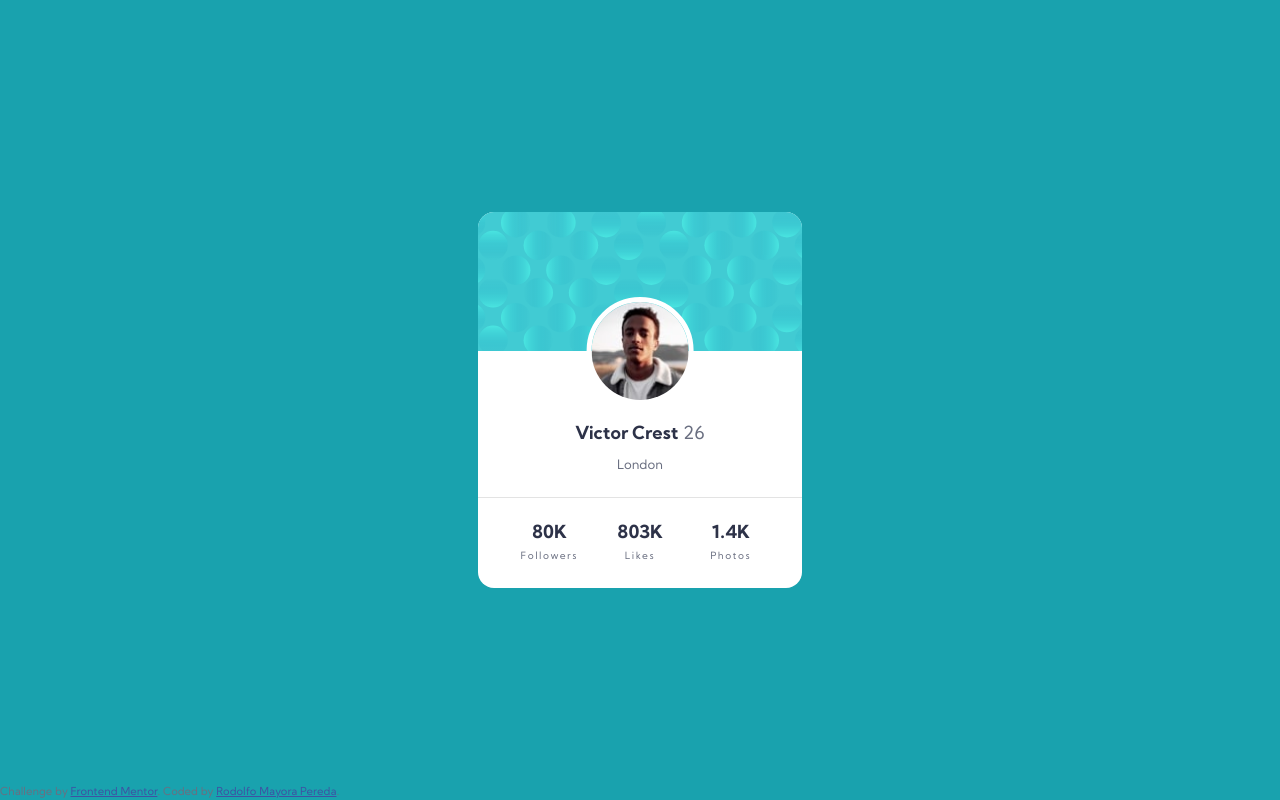
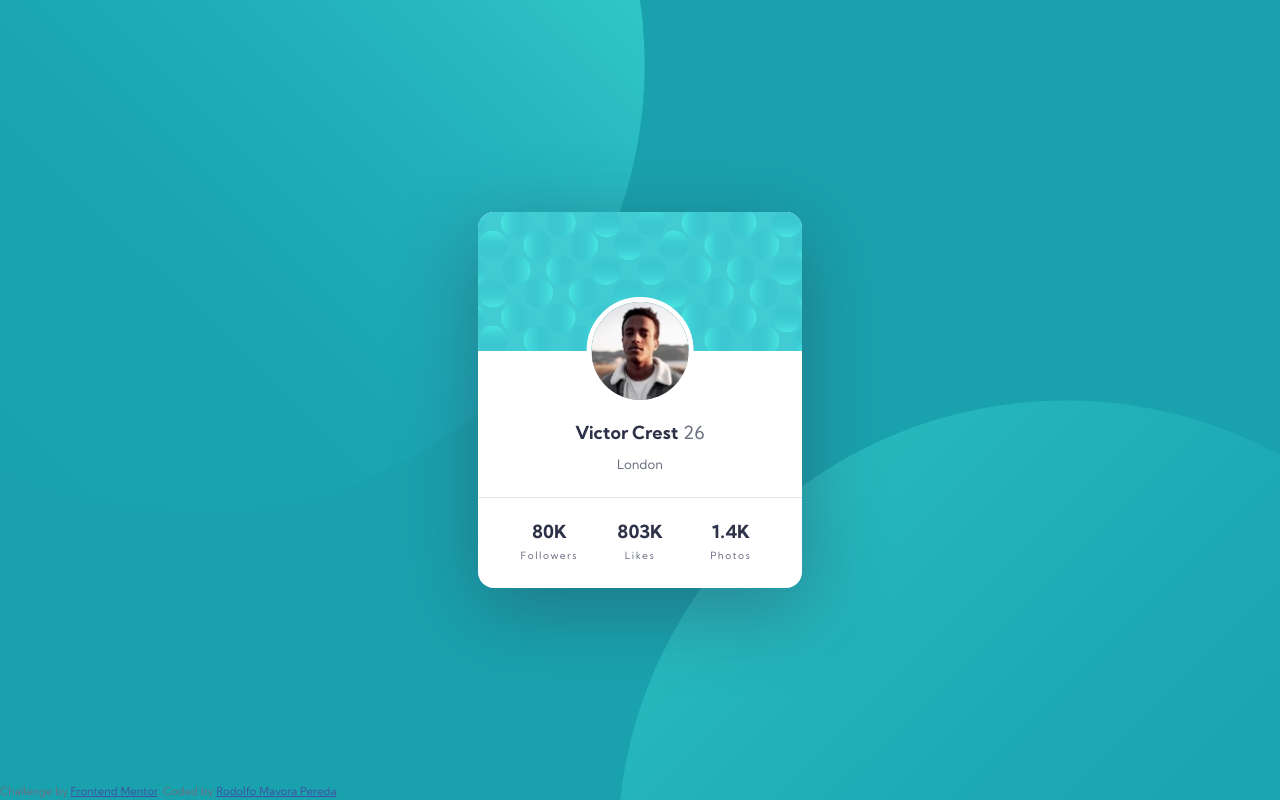
Before and after one commit to rodolfomayora/profile-card-component-main, a plain HTML site: page index.html in a window 1280 px wide. Drawn offline with Linux system fonts and the light colour scheme.

Commit message:
feat: add background images

```diff
--- a/css/index.css
+++ b/css/index.css
@@ -7,6 +7,7 @@
   --dark-grayish-blue: hsl(227, 10%, 46%);
   --dark-gray        : hsl(0, 0%, 59%);
   --light-gray       : hsl(0, 0%, 89%);
+  --box-shadow       : hsl(229, 23%, 23%, 40%);
   --white            : hsl(0, 0%, 100%);
 
   /* Basis Tipografy */
@@ -17,8 +18,10 @@
 }
 
 .page-body {
-  min-width: 374px;
-  min-height: 100%;
+  min-width: 100%;
+  min-height: 100vh;
+  display: flex;
+  justify-content: center;
   background-color: hsl(0, 0%, 100%);
 }
 
@@ -31,24 +34,66 @@
 /* Content
 =================================== */
 .main-content {
+  position: relative;
+  min-width: 374px;
+  max-width: 1920px;
+  flex-grow: 1;
   display: flex;
   justify-content: center;
   align-items: center;
-  height: 100vh;
+  overflow: hidden;
   background: var(--dark-cyan);
 }
 
+.main-content:before,
+.main-content:after {
+  content: "";
+  position: absolute;
+  width: 150%;
+  height: 100%;
+}
+
+.main-content:before {
+  top: 0;
+  left: 0;
+  transform: translate(-64%, -50%);
+  background:
+    url("../images/bg-pattern-top.svg")
+    scroll
+    no-repeat
+    100% 100% / 100%;
+}
+
+.main-content:after {
+  bottom: 0;
+  right: 0;
+  transform: translate(64%, 58%);
+  background:
+    url("../images/bg-pattern-bottom.svg")
+    scroll
+    no-repeat
+    0 0 / 100%;
+}
+
+
+/* Profile Card
+=================================== */
 .profile-card {
-  width:  324px;
+  position: relative;
+  z-index: 1;
+  min-width: 324px;
+  /* Also works fine with Percentaje Values and keep aspect ratio */
+  /* width:  40%;  */
   border-radius: 16px;
   overflow: hidden;
   background-color: var(--white);
+  box-shadow: 0 20px 80px 0 var(--box-shadow);
 }
 
 .profile-card .user-info {
   position: relative;
   padding-top: 88%;
-  border-bottom: 1px solid var(--light-gray );
+  border-bottom: 1px solid var(--light-gray);
   background:
     url("../images/bg-pattern-card.svg")
     no-repeat
@@ -104,8 +149,6 @@
   color: var(--dark-grayish-blue);
 }
 
-
-
 .profile-card .social-info {
   display: flex;
   justify-content: space-between;
@@ -131,7 +174,6 @@
 
 /* Contribution
 =================================== */
-
 .attribution {
   position: fixed;
   z-index: 1;
@@ -142,3 +184,15 @@
 }
 
 .attribution a {color: hsl(228, 45%, 44%); }
+
+
+/* Media queries
+=================================== */
+@media screen and (min-width: 991px) {
+  .main-content:before,
+  .main-content:after { width: 70%; }
+
+  .main-content:before { transform: translate(-28%, -36%); }
+
+  .main-content:after { transform: translate(26%, 50%); }
+}
```
Also changed, not shown: index.html (+0 -1 lines).
